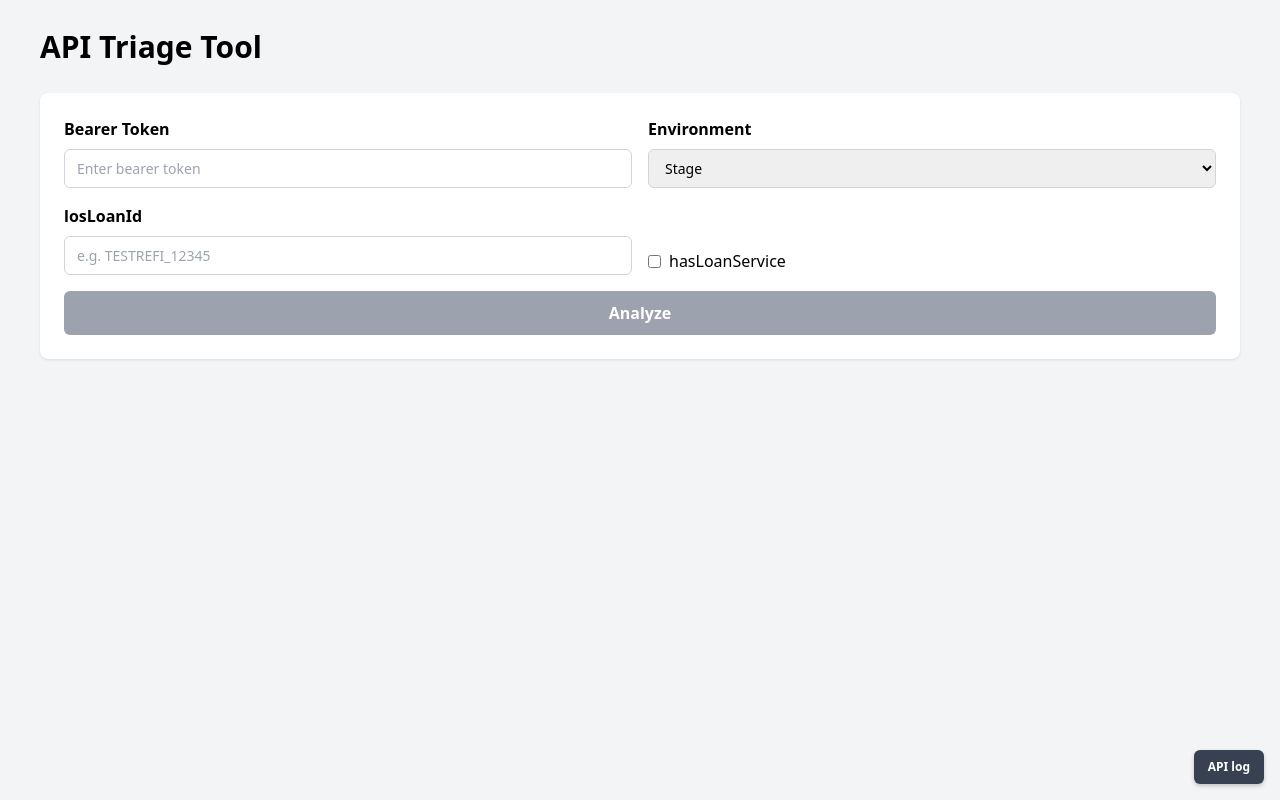
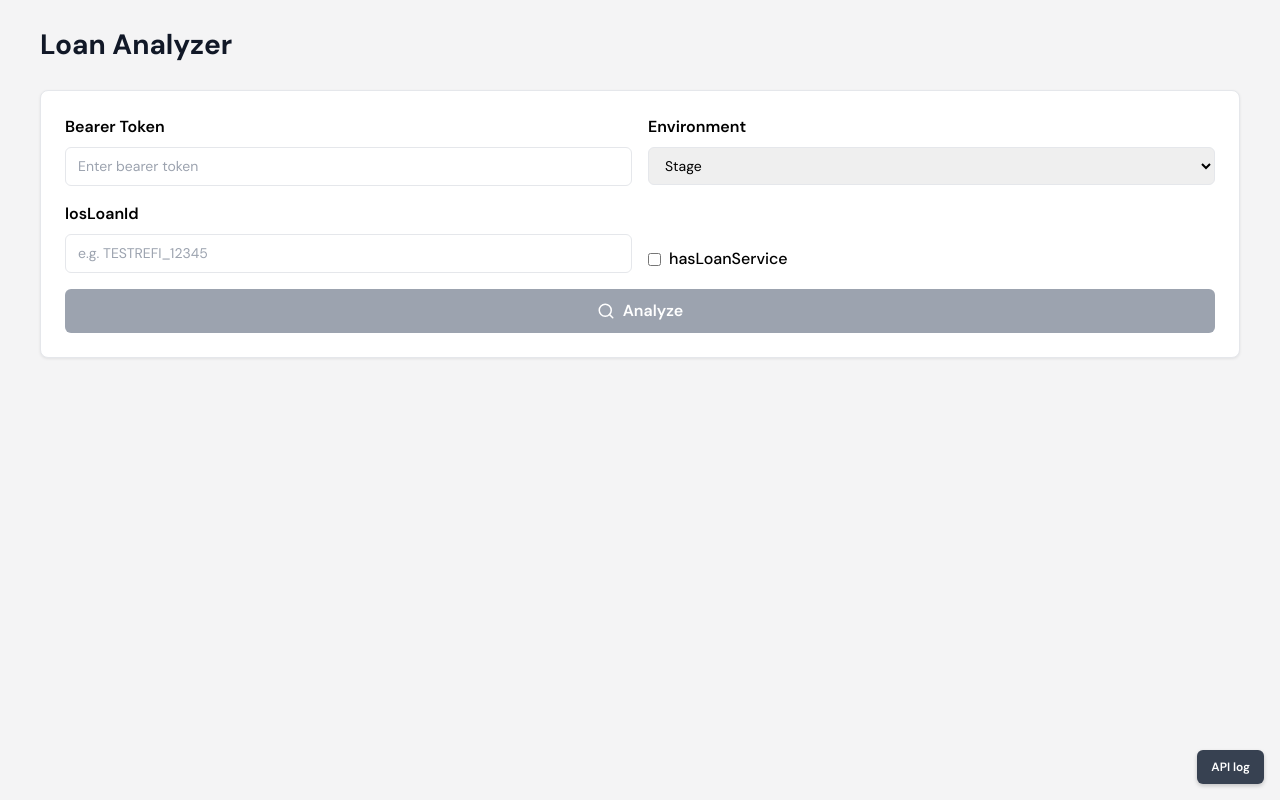
Before and after one commit to ribo916/triage-tool, a React (Vite) app: page / in a window 1280 px wide. Built offline with nearby package versions, Linux system fonts and the light colour scheme.

Commit message:
update look and feel

```diff
--- a/index.html
+++ b/index.html
@@ -5,6 +5,9 @@
     <link rel="icon" type="image/svg+xml" href="/vite.svg" />
     <meta name="viewport" content="width=device-width, initial-scale=1.0" />
     <title>triage-tool</title>
+    <link rel="preconnect" href="https://fonts.googleapis.com" />
+    <link rel="preconnect" href="https://fonts.gstatic.com" crossorigin />
+    <link href="https://fonts.googleapis.com/css2?family=DM+Sans:ital,opsz,wght@0,9..40,400;0,9..40,500;0,9..40,600;0,9..40,700&display=swap" rel="stylesheet" />
   </head>
   <body>
     <div id="root"></div>
--- a/src/App.jsx
+++ b/src/App.jsx
@@ -60,8 +60,8 @@ export default function PollyApiTriage() {
 
   return (
     <Layout>
-      <h1 style={{ fontSize: '30px', fontWeight: 'bold', marginBottom: '24px' }}>
-        API Triage Tool
+      <h1 style={{ fontSize: '28px', fontWeight: '700', marginBottom: '24px', color: '#111827' }}>
+        Loan Analyzer
       </h1>
 
       <TriageForm
--- a/src/components/ChangesetSection.jsx
+++ b/src/components/ChangesetSection.jsx
@@ -1,4 +1,5 @@
 import React, { useState, useEffect } from 'react';
+import { Layers } from 'lucide-react';
 import SectionContainer from './SectionContainer.jsx';
 import ChangesetAccordionItem from './changesets/ChangesetAccordionItem.jsx';
 
@@ -17,14 +18,14 @@ export default function ChangesetSection({ parsed, ratesByChangesetId, ratesErro
 
   if (!changesets || count === 0) {
     return (
-      <SectionContainer title="ChangeSets">
+      <SectionContainer title="ChangeSets" icon={<Layers size={20} />}>
         <p style={{ fontSize: '12px', color: '#6b7280' }}>No changesets</p>
       </SectionContainer>
     );
   }
 
   return (
-    <SectionContainer title="ChangeSets">
+    <SectionContainer title="ChangeSets" icon={<Layers size={20} />}>
       {ratesError && (
         <p style={{ fontSize: '11px', color: '#b91c1c', marginBottom: '6px' }}>
           Rate data unavailable
--- a/src/components/Layout.jsx
+++ b/src/components/Layout.jsx
@@ -2,7 +2,7 @@ import React from 'react';
 
 export default function Layout({ children }) {
   return (
-    <div style={{ minHeight: '100vh', backgroundColor: '#f3f4f6', padding: '24px' }}>
+    <div style={{ minHeight: '100vh', backgroundColor: '#f4f4f5', padding: '24px' }}>
       <div style={{ maxWidth: '1200px', margin: '0 auto' }}>
         {children}
       </div>
--- a/src/components/LoanSection.jsx
+++ b/src/components/LoanSection.jsx
@@ -1,4 +1,5 @@
 import React from 'react';
+import { FileText } from 'lucide-react';
 import SectionContainer from './SectionContainer.jsx';
 import { DetailGrid, DetailSection, DetailRow } from './details/DetailPrimitives.jsx';
 
@@ -7,7 +8,7 @@ export default function LoanSection({ attempted, loan, error }) {
   if (!attempted) return null;
 
   return (
-    <SectionContainer title="Loan Snapshot">
+    <SectionContainer title="Loan Snapshot" icon={<FileText size={20} />}>
       {error && (
         <>
           <p style={{ color: '#b91c1c', fontSize: '14px', marginTop: '8px' }}>
--- a/src/components/LockRequestsSection.jsx
+++ b/src/components/LockRequestsSection.jsx
@@ -1,18 +1,20 @@
 import React, { useState, useEffect } from 'react';
 import SectionContainer from './SectionContainer.jsx';
 import { DetailGrid, DetailSection, DetailRow } from './details/DetailPrimitives.jsx';
-import { ChevronDown, ChevronRight } from 'lucide-react';
+import { ChevronDown, ChevronRight, Lock } from 'lucide-react';
 
 const headerStyle = {
   display: 'flex',
   alignItems: 'center',
-  gap: '8px',
-  padding: '8px 0',
+  gap: '10px',
+  padding: '10px 12px',
   cursor: 'pointer',
-  borderBottom: '1px solid #f3f4f6',
+  borderBottom: '1px solid #e5e7eb',
   fontSize: '13px',
   fontWeight: '500',
   color: '#1f2937',
+  borderRadius: '6px',
+  transition: 'background-color 0.15s ease',
 };
 
 const badgeStyle = (kind) => {
@@ -47,10 +49,13 @@ const badgeStyle = (kind) => {
 };
 
 const bodyStyle = {
-  padding: '8px 0 8px 20px',
+  padding: '12px 0 12px 24px',
   fontSize: '12px',
   color: '#4b5563',
   lineHeight: 1.5,
+  backgroundColor: '#f9fafb',
+  borderRadius: '6px',
+  marginTop: '2px',
 };
 
 function formatDate(isoString) {
@@ -82,6 +87,12 @@ function LockAccordionItem({ lock, pricing, isOpen, onToggle }) {
           background: 'none',
           border: 'none',
           font: 'inherit',
+        }}
+        onMouseEnter={(e) => {
+          e.currentTarget.style.backgroundColor = '#f9fafb';
+        }}
+        onMouseLeave={(e) => {
+          e.currentTarget.style.backgroundColor = 'transparent';
         }}
       >
         {isOpen ? <ChevronDown size={16} /> : <ChevronRight size={16} />}
@@ -211,7 +222,7 @@ export default function LockRequestsSection({
   if (!attempted) return null;
 
   return (
-    <SectionContainer title="Lock Requests">
+    <SectionContainer title="Lock Requests" icon={<Lock size={20} />}>
       {error && (
         <div
           style={{
--- a/src/components/SectionContainer.jsx
+++ b/src/components/SectionContainer.jsx
@@ -1,13 +1,15 @@
 import React, { useState } from 'react';
 import { ChevronDown, ChevronRight } from 'lucide-react';
+
+const ACCENT = '#4f46e5';
 
 const containerStyle = {
   backgroundColor: 'white',
   borderRadius: '8px',
   padding: '16px 20px',
   marginBottom: '24px',
-  boxShadow: '0 1px 3px rgba(0,0,0,0.1)',
-  border: '2px solid #d1d5db',
+  boxShadow: '0 1px 3px rgba(0,0,0,0.08)',
+  border: '1px solid #e5e7eb',
   minWidth: 0,
 };
 
@@ -16,7 +18,7 @@ const titleStyle = { fontSize: '18px', fontWeight: '600' };
 const headerButtonStyle = {
   display: 'flex',
   alignItems: 'center',
-  gap: '8px',
+  gap: '10px',
   cursor: 'pointer',
   padding: '8px 0',
   border: 'none',
@@ -27,23 +29,33 @@ const headerButtonStyle = {
   color: 'inherit',
 };
 
+const iconWrapStyle = { color: ACCENT, flexShrink: 0, display: 'flex', alignItems: 'center' };
+
 export default function SectionContainer({
   title,
   initiallyOpen = true,
   children,
   style,
   headerRight,
+  icon,
 }) {
   const [open, setOpen] = useState(initiallyOpen);
 
+  const finalContainerStyle = {
+    ...containerStyle,
+    ...(style ?? {}),
+    ...(icon ? { borderLeft: `3px solid ${ACCENT}` } : {}),
+  };
+
   return (
-    <div style={{ ...containerStyle, ...(style ?? {}) }}>
+    <div style={finalContainerStyle}>
       <button
         type="button"
         onClick={() => setOpen((v) => !v)}
         style={headerButtonStyle}
       >
-        {open ? <ChevronDown size={20} /> : <ChevronRight size={20} />}
+        {open ? <ChevronDown size={20} color="#6b7280" /> : <ChevronRight size={20} color="#6b7280" />}
+        {icon && <span style={iconWrapStyle}>{icon}</span>}
         <span style={titleStyle}>{title}</span>
         <span style={{ marginLeft: 'auto' }}>{headerRight ?? null}</span>
       </button>
--- a/src/components/TriageForm.jsx
+++ b/src/components/TriageForm.jsx
@@ -1,9 +1,13 @@
 import React from 'react';
+import { Search } from 'lucide-react';
+
+const ACCENT = '#4f46e5';
+const ACCENT_HOVER = '#4338ca';
 
 const inputStyle = {
   width: '100%',
   padding: '8px 12px',
-  border: '1px solid #d1d5db',
+  border: '1px solid #e5e7eb',
   borderRadius: '6px',
   fontSize: '14px',
 };
@@ -30,7 +34,8 @@ export default function TriageForm({
       borderRadius: '8px',
       padding: '24px',
       marginBottom: '24px',
-      boxShadow: '0 1px 3px rgba(0,0,0,0.1)',
+      boxShadow: '0 1px 3px rgba(0,0,0,0.08)',
+      border: '1px solid #e5e7eb',
     }}>
       <div style={{ display: 'grid', gridTemplateColumns: '1fr 1fr', gap: '16px', marginBottom: '16px' }}>
         <div>
@@ -83,7 +88,7 @@ export default function TriageForm({
         disabled={disabled}
         style={{
           width: '100%',
-          backgroundColor: disabled ? '#9ca3af' : '#2563eb',
+          backgroundColor: disabled ? '#9ca3af' : ACCENT,
           color: 'white',
           padding: '10px 16px',
           borderRadius: '6px',
@@ -91,9 +96,25 @@ export default function TriageForm({
           fontSize: '16px',
           fontWeight: '600',
           cursor: disabled ? 'not-allowed' : 'pointer',
+          display: 'flex',
+          alignItems: 'center',
+          justifyContent: 'center',
+          gap: '8px',
+          transition: 'background-color 0.15s ease',
+        }}
+        onMouseEnter={(e) => {
+          if (!disabled) e.currentTarget.style.backgroundColor = ACCENT_HOVER;
+        }}
+        onMouseLeave={(e) => {
+          if (!disabled) e.currentTarget.style.backgroundColor = ACCENT;
         }}
       >
-        {loading ? 'Analyzing...' : 'Analyze'}
+        {loading ? 'Analyzing...' : (
+          <>
+            <Search size={18} />
+            Analyze
+          </>
+        )}
       </button>
     </div>
   );
--- a/src/components/changesets/ChangesetAccordionItem.jsx
+++ b/src/components/changesets/ChangesetAccordionItem.jsx
@@ -4,13 +4,15 @@ import { ChevronDown, ChevronRight } from 'lucide-react';
 const accordionHeaderStyle = {
   display: 'flex',
   alignItems: 'center',
-  gap: '8px',
-  padding: '8px 0',
+  gap: '10px',
+  padding: '10px 12px',
   cursor: 'pointer',
-  borderBottom: '1px solid #f3f4f6',
+  borderBottom: '1px solid #e5e7eb',
   fontSize: '13px',
   fontWeight: '500',
   color: '#1f2937',
+  borderRadius: '6px',
+  transition: 'background-color 0.15s ease',
 };
 
 const badgeStyle = (active) => ({
@@ -23,10 +25,13 @@ const badgeStyle = (active) => ({
 });
 
 const bodyStyle = {
-  padding: '8px 0 8px 20px',
+  padding: '12px 0 12px 24px',
   fontSize: '12px',
   color: '#4b5563',
   lineHeight: 1.5,
+  backgroundColor: '#f9fafb',
+  borderRadius: '6px',
+  marginTop: '2px',
 };
 
 const rowStyle = { marginBottom: '4px' };
@@ -63,6 +68,12 @@ export default function ChangesetAccordionItem({
           border: 'none',
           font: 'inherit',
         }}
+        onMouseEnter={(e) => {
+          e.currentTarget.style.backgroundColor = '#f9fafb';
+        }}
+        onMouseLeave={(e) => {
+          e.currentTarget.style.backgroundColor = 'transparent';
+        }}
       >
         {isOpen ? <ChevronDown size={16} /> : <ChevronRight size={16} />}
         <span style={{ flex: 1, overflow: 'hidden', textOverflow: 'ellipsis', whiteSpace: 'nowrap' }}>
--- a/src/index.css
+++ b/src/index.css
@@ -1,3 +1,13 @@
 @tailwind base;
 @tailwind components;
 @tailwind utilities;
+
+body {
+  font-family: 'DM Sans', system-ui, sans-serif;
+}
+
+input:focus,
+select:focus {
+  outline: 2px solid #4f46e5;
+  outline-offset: 2px;
+}
```
